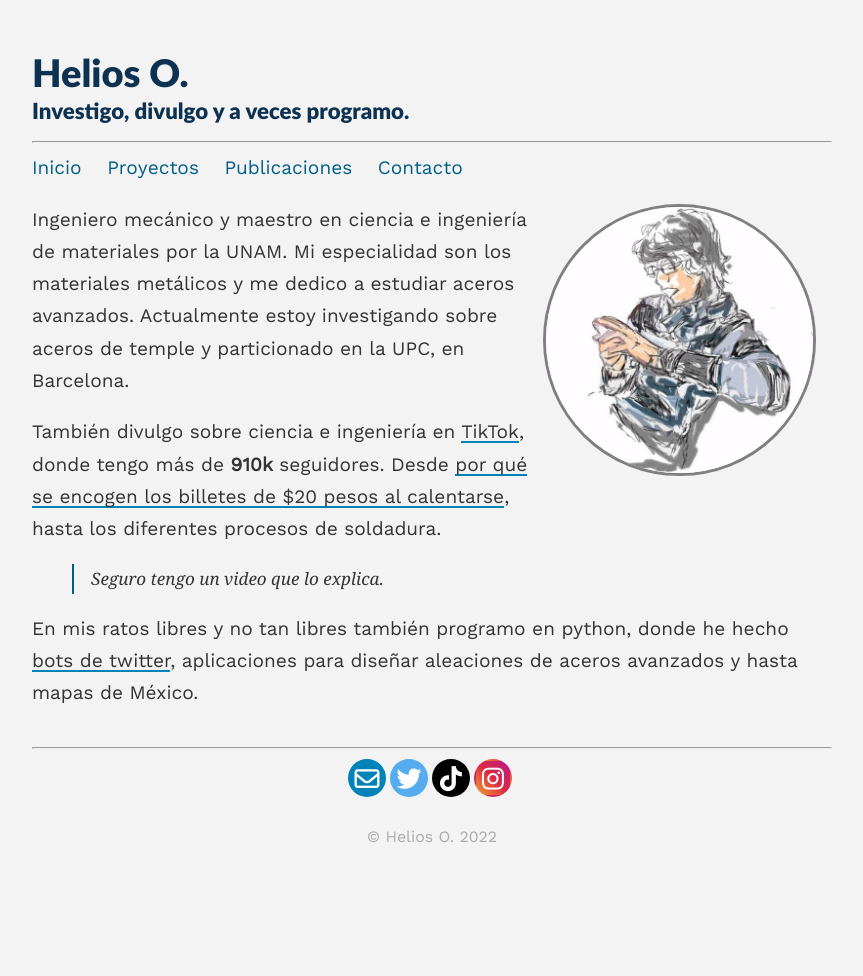
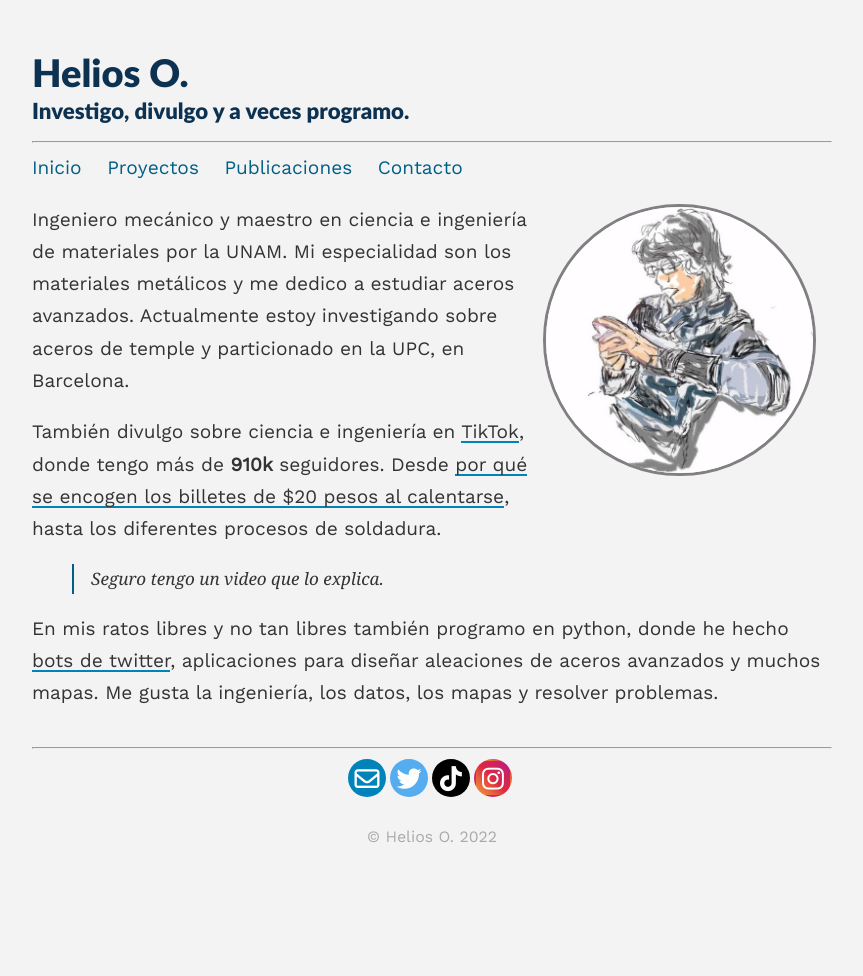
Before and after one commit to Heliouz/Heliouz.github.io, a Jekyll site: the page built from index.md, in a window 1280 px wide. Shown: the whole page, without its empty margins (208-1071 px from the left). Built offline with Jekyll 4.4.1, drawn with Linux system fonts in a browser that asks for light colours.

Commit message:
Update index.md

```diff
--- a/index.md
+++ b/index.md
@@ -13,4 +13,4 @@
 
 >Seguro tengo un video que lo explica.
 
-En mis ratos libres y no tan libres también programo en python, donde he hecho [bots de twitter](https://twitter.com/BigakuSan){:target="_blank"}, aplicaciones para diseñar aleaciones de aceros avanzados y hasta mapas de México.
+En mis ratos libres y no tan libres también programo en python, donde he hecho [bots de twitter](https://twitter.com/BigakuSan){:target="_blank"}, aplicaciones para diseñar aleaciones de aceros avanzados y muchos mapas. Me gusta la ingeniería, los datos, los mapas y resolver problemas.
```
